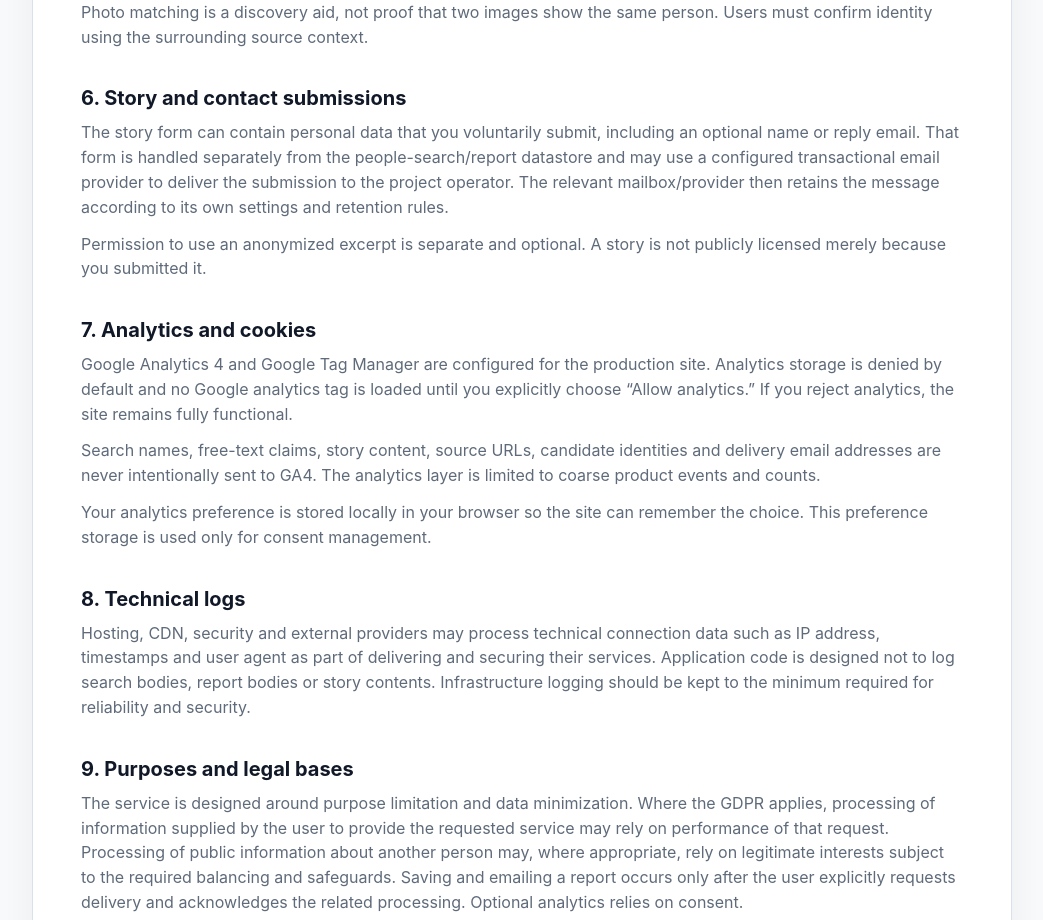
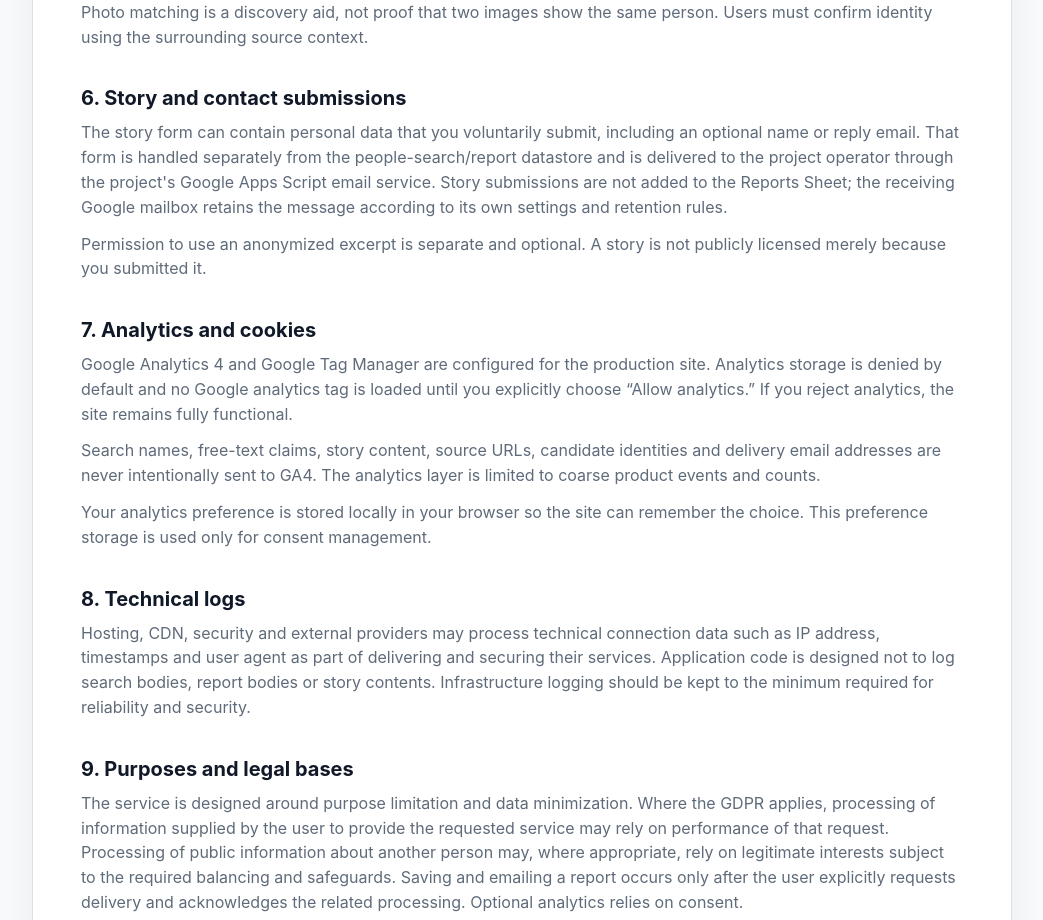
Before and after one commit to kuefmz/before-you-trust, a Next.js app: page /privacy in a window 1280 px wide. Shown: the part 1360-2280 px from the top of the page, without its empty margins (46-1089 px from the left). Built offline with nearby package versions, Linux system fonts and the light colour scheme; no server answers.

Commit message:
Update privacy notice for story delivery

```diff
--- a/app/privacy/page.tsx
+++ b/app/privacy/page.tsx
@@ -101,10 +101,11 @@ export default function PrivacyPage() {
         <p>
           The story form can contain personal data that you voluntarily submit,
           including an optional name or reply email. That form is handled
-          separately from the people-search/report datastore and may use a
-          configured transactional email provider to deliver the submission to
-          the project operator. The relevant mailbox/provider then retains the
-          message according to its own settings and retention rules.
+          separately from the people-search/report datastore and is delivered
+          to the project operator through the project&apos;s Google Apps Script
+          email service. Story submissions are not added to the Reports Sheet;
+          the receiving Google mailbox retains the message according to its own
+          settings and retention rules.
         </p>
         <p>
           Permission to use an anonymized excerpt is separate and optional. A
```
